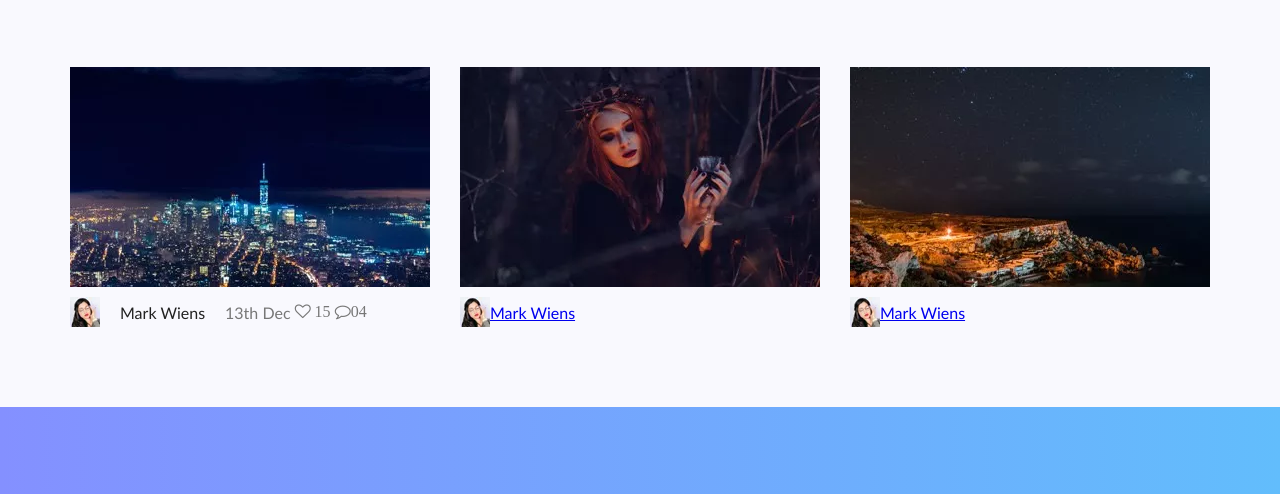
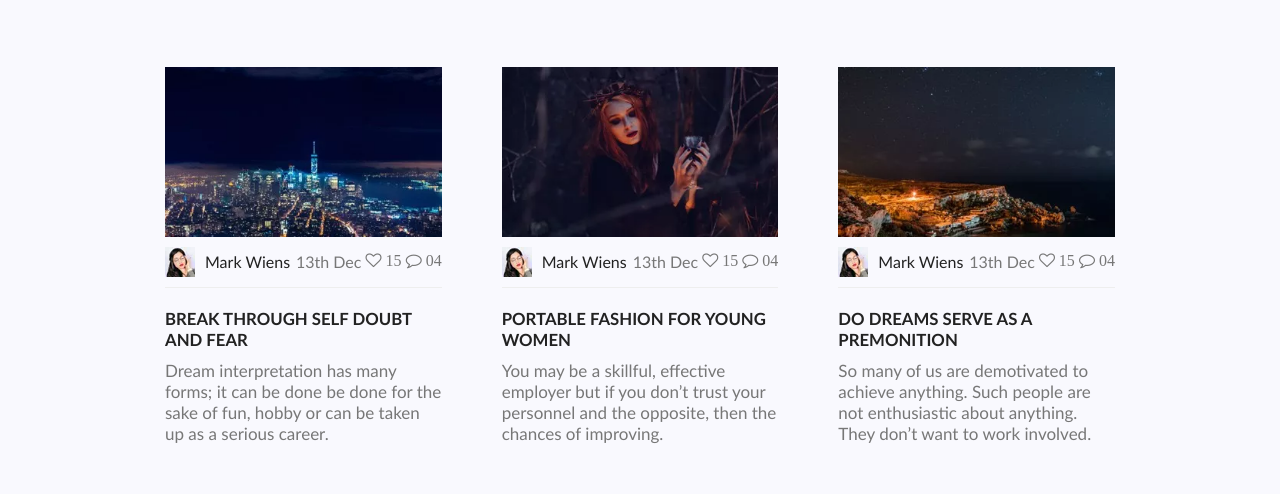
Before and after one commit to front-end-by-rimantas/42-grupe-portfolio-personal, a website: page index.html in a window 1280 px wide. Shown: the part 4280-4774 px from the top of the page. Drawn offline with Linux system fonts and the light colour scheme.

Commit message:
post section update design

```diff
--- a/css/components/post.css
+++ b/css/components/post.css
@@ -5,6 +5,7 @@
 .post-container .post-part {
      display: grid;
      gap: 30px;
+
 }
 .post-container .description {
     font-size: 17px;
@@ -14,31 +15,48 @@
 
 .post-container .post-part > .single-post {
     width: 100%;
+    padding: 0 15px;
 
 }
 .post-container .single-post > .post-img {
     width: 100%;
-    padding-bottom: 10px;
+    object-fit: cover;
 }
 .post-container .single-post > .post-data {
     display: flex;
+    position: relative;
+    flex-wrap: wrap;
+    flex-direction: row;
+    border-bottom: 1px solid #eee;
+    padding: 10px 0;
+    justify-content: space-between;
     align-items: center;
+    width: 100%;
+
 
 }
-.post-data > .name-user {
+.user-img {
+    padding-right: 10px;
+}
+.name-user {
     text-decoration: none;
-    padding-left: 20px;
-    padding-right: 20px;
     font-weight: 300;
     color: #222222;
     font-size: 16px;
+    margin-right: auto;
+
 
 }
-.data-statistics > .likes > a {
+.data-statistics {
+    flex-wrap: wrap;
+}
+
+.likes > a {
     text-decoration: none;
     color: #777777;
     font-weight: 300;
     font-size: 16px;
+
 }
 .data-statistics > a {
     color: #777777;
@@ -47,18 +65,29 @@
     text-decoration: none;
 }
 .data-statistics > span {
+    color: #777777;
+    font-weight: 300;
+    font-size: 16px;
+    text-decoration: none;
+}
+.posttitle {
+    color: #222222;
+    text-decoration: none;
+    font-size: 25px;
+    padding-top: 20px;
 
 }
-
+.posttitle > p {
+    font-size: 17px;
+    color: #777777;
+    padding-top: 10px;
+    font-weight: 300;
+}
 
 @media (min-width: 767px) {
     .post-container .post-part {
         grid-template-columns: 1fr 1fr 1fr;
+        padding-left: 80px;
+        padding-right: 80px;
     }
 }
-
-
-/* <div class="likes">
-    <a href="#" class="fa fa-heart-o">15</a>
-    <a href="#" class="fa fa-comment-o">04</a>
-    </div> */
--- a/index.html
+++ b/index.html
@@ -335,26 +335,49 @@
                 <div class="col-12 single-post">
                     <img class="post-img" src="./img/Latest Posts From Our Blog/b1.jpg.webp" alt="1">
                     <div class="post-data">
-                        <img class="user-img" src="./img/Latest Posts From Our Blog/user.png.webp" alt="user">
+                        <div>
+                            <img class="user-img" src="./img/Latest Posts From Our Blog/user.png.webp" alt="user">
+                        </div>
                         <a class="name-user" href="#">Mark Wiens</a>
                         <div class="data-statistics">
-                            <a href="#">13th Dec <span class="fa fa-heart-o"> 15</span> <span class="fa fa-comment-o">04</spanc></a>
-
+                            <a href="#">13th Dec <span class="fa fa-heart-o"> 15</span> <span class="fa fa-comment-o"> 04</spanc></a>
                         </div>
                     </div>
-                </div>
-                <div class="single-post">
-                    <img class="post-img"  src="./img/Latest Posts From Our Blog/b2.jpg.webp" alt="2">
-                    <div class="post-data">
-                        <img src="./img/Latest Posts From Our Blog/user.png.webp" alt="user">
-                        <a href="#">Mark Wiens</a>
+                    <div class="posttitle">
+                        <h6>BREAK THROUGH SELF DOUBT AND FEAR</h6>
+                        <p>Dream interpretation has many forms; it can be done be done for the sake of fun, hobby or can be taken up as a serious career.</p>
                     </div>
                 </div>
-                <div class="single-post">
+                <div class="col-12 single-post">
+                    <img class="post-img" src="./img/Latest Posts From Our Blog/b2.jpg.webp" alt="2">
+                    <div class="post-data">
+                        <div>
+                            <img class="user-img" src="./img/Latest Posts From Our Blog/user.png.webp" alt="user">
+                        </div>
+                        <a class="name-user" href="#">Mark Wiens</a>
+                        <div class="data-statistics">
+                            <a href="#">13th Dec <span class="fa fa-heart-o"> 15</span> <span class="fa fa-comment-o"> 04</spanc></a>
+                        </div>
+                    </div>
+                    <div class="posttitle">
+                        <h6>PORTABLE FASHION FOR YOUNG WOMEN</h6>
+                        <p>You may be a skillful, effective employer but if you don’t trust your personnel and the opposite, then the chances of improving.</p>
+                    </div>
+                </div>
+                <div class="col-12 single-post">
                     <img class="post-img" src="./img/Latest Posts From Our Blog/b3.jpg.webp" alt="3">
                     <div class="post-data">
-                        <img src="./img/Latest Posts From Our Blog/user.png.webp" alt="user">
-                        <a href="#">Mark Wiens</a>
+                        <div>
+                            <img class="user-img" src="./img/Latest Posts From Our Blog/user.png.webp" alt="user">
+                        </div>
+                        <a class="name-user" href="#">Mark Wiens</a>
+                        <div class="data-statistics">
+                            <a href="#">13th Dec <span class="fa fa-heart-o"> 15</span> <span class="fa fa-comment-o"> 04</spanc></a>
+                        </div>
+                    </div>
+                    <div class="posttitle">
+                        <h6>DO DREAMS SERVE AS A PREMONITION</h6>
+                        <p>So many of us are demotivated to achieve anything. Such people are not enthusiastic about anything. They don’t want to work involved.</p>
                     </div>
                 </div>
             </div>
```
